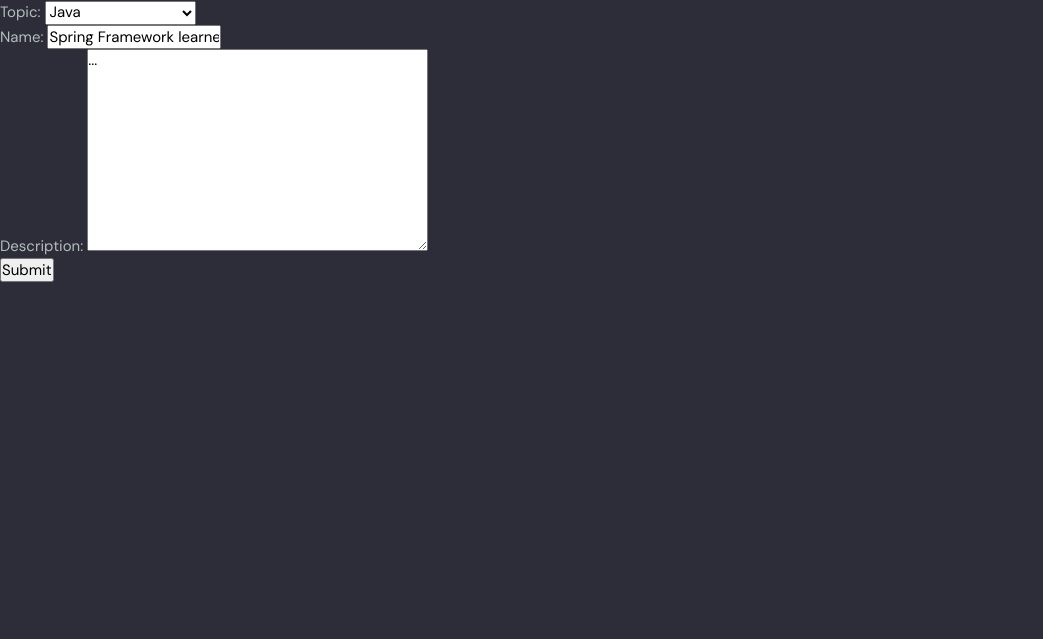
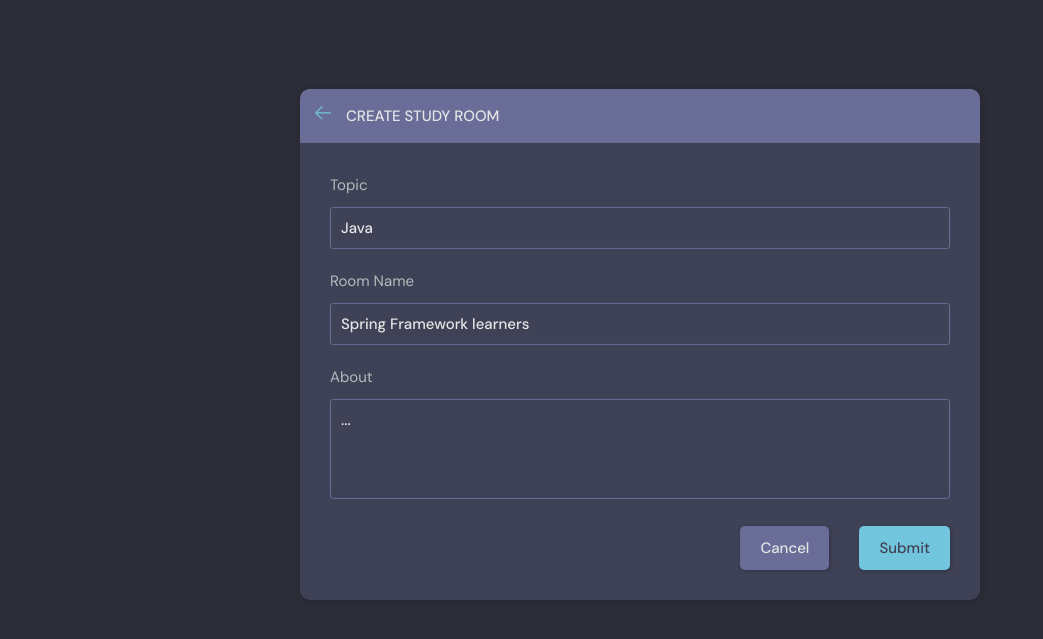
Before and after one commit to samuelperezcode/StudentApp-Django, a Django app: page /update-room/15 in a window 1280 px wide. Shown: the part 76-715 px from the top of the page, without its empty margins (0-1043 px from the left). Run offline with Django 4.2, Linux system fonts and the light colour scheme; a user stored in the database is signed in; data comes from the database, SQL or seed files in the repository; both versions use the stored data as it was after the commit.

Commit message:
Fixing Room_Form

```diff
--- a/base/templates/base/room_form.html
+++ b/base/templates/base/room_form.html
@@ -1,11 +1,72 @@
 {% extends 'layout.html' %}
 
 {% block mainBlock %}
-    <div>
-        <form action="" method="post">
+  <main class="create-room layout">
+    <div class="container">
+      <div class="layout__box">
+        <div class="layout__boxHeader">
+          <div class="layout__boxTitle">
+            <a href="{% url 'home' %}">
+              <svg version="1.1" xmlns="http://www.w3.org/2000/svg" width="32" height="32" viewBox="0 0 32 32">
+                <title>arrow-left</title>
+                <path
+                  d="M13.723 2.286l-13.723 13.714 13.719 13.714 1.616-1.611-10.96-10.96h27.625v-2.286h-27.625l10.965-10.965-1.616-1.607z">
+                </path>
+              </svg>
+            </a>
+            <h3>Create Study Room</h3>
+          </div>
+        </div>
+        <div class="layout__body">
+          <form class="form" action="" method="post">
             {% csrf_token %}
-            {{ form.as_p }}
-            <input type="submit" value="Submit">
-        </form>
+
+            <div class="form__group">
+              <label for="room_topic">Topic</label>
+              <input required type="text" name="topic" id="room_topic" list="topic-list" value="{{ room.topic.name }}"/>
+              <datalist id="topic-list">
+                <select id="room_topic">
+                  <option value="">Select your topic</option>
+                  {% for topic in topics  %}
+                    <option value="{{ topic.id }}">{{ topic.name }}</option>
+                  {% endfor %}
+
+                </select>
+              </datalist>
+            </div>
+
+            <div class="form__group">
+              <label for="room_name">Room Name</label>
+              {{ form.name }}
+            </div>
+
+            <div class="form__group">
+              <label for="room_about">About</label>
+              {{form.description}}
+            </div>
+
+
+{% comment %}             <div class="form__group">
+              <label for="room_topic">Topic</label>
+              <input required type="text" name="topic" id="room_topic" list="topic-list" />
+              <datalist id="topic-list">
+                <select id="room_topic">
+                  <option value="">Select your topic</option>
+                  <option value="Python">Python</option>
+                  <option value="Django">Django</option>
+                </select>
+              </datalist>
+
+            </div>
+            {% endcomment %}
+
+            <div class="form__action">
+              <a class="btn btn--dark" href="{% url 'home' %}">Cancel</a>
+              <button class="btn btn--main" type="submit">Submit</button>
+            </div>
+          </form>
+        </div>
+      </div>
     </div>
+  </main>
 {% endblock mainBlock %}
--- a/base/views.py
+++ b/base/views.py
@@ -90,29 +90,41 @@
 @login_required(login_url='login')
 def createRoom(request):
     form = RoomForm()
+    topics = Topic.objects.all()
     if request.method == 'POST':
-        form = RoomForm(request.POST)
+        topic_name = request.POST.get('topic')
+        topic, created = Topic.objects.get_or_create(name=topic_name)
+        Room.objects.create(
+            host = request.user,
+            topic = topic,
+            name = request.POST.get('name'),
+            description = request.POST.get('description')
+        )
+        """ form = RoomForm(request.POST)
         if form.is_valid():
             room = form.save(commit=False)
             room.host = request.user
-            room.save()
-            return redirect('home')
-    context = {'form': form}
+            room.save() """
+        return redirect('home')
+    context = {'form': form, 'topics': topics}
     return render(request, 'base/room_form.html', context)
 
 @login_required(login_url='login')
 def updateRoom(request, pk):
     room = Room.objects.get(id=pk)
     form = RoomForm(instance=room)
-
+    topics = Topic.objects.all()
     if request.user != room.host:
         return HttpResponse('You are not allow here')
     if request.method == 'POST':
-        form = RoomForm(request.POST, instance=room)
-        if form.is_valid():
-            form.save()
-            return redirect('home')
-    context = {'form': form}
+        topic_name = request.POST.get('topic')
+        topic, created = Topic.objects.get_or_create(name=topic_name)
+        room.name = request.POST.get('name')
+        room.topic = topic
+        room.description = request.POST.get('description')
+        room.save()
+        return redirect('home')
+    context = {'form': form, 'topics': topics, 'room': room}
     return render(request, 'base/room_form.html', context)
 
 @login_required(login_url='login')
--- a/templates/layout.html
+++ b/templates/layout.html
@@ -5,7 +5,7 @@
     <meta charset="UTF-8" />
     <meta http-equiv="X-UA-Compatible" content="IE=edge" />
     <meta name="viewport" content="width=device-width, initial-scale=1.0" />
-    <link rel="shortcut icon" href="assets/favicon.ico" type="image/x-icon" />
+    <link rel="shortcut icon" href=" {% static 'images/favicon.ico' %}" type="image/x-icon" />
     <link rel="stylesheet" href="{% static 'styles/style.css' %}" />
     <title>StudentWebApp - Find study partners around the world!</title>
   </head>
```
Also changed, not shown: base/templates/base/room.html (+2 -17 lines), base/templates/base/room_form_old.html (added, +11 -0 lines), db.sqlite3.
